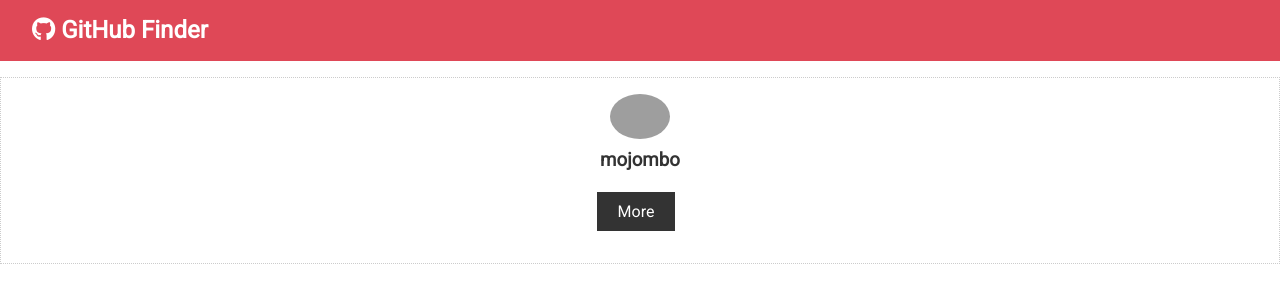
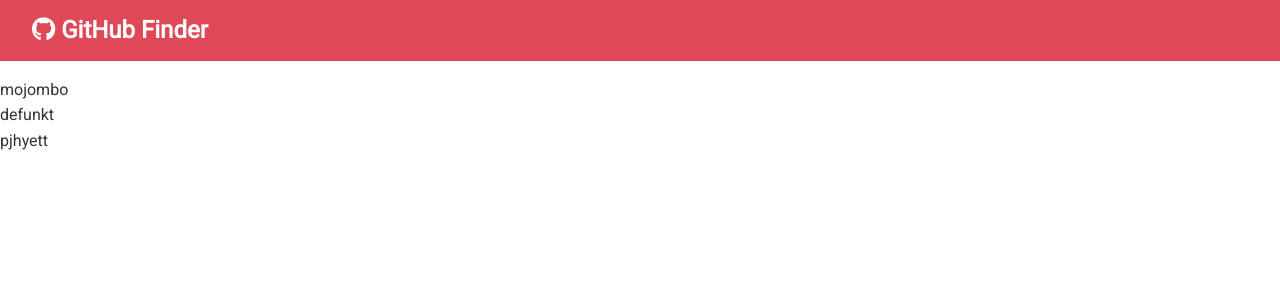
Before and after one commit to Jesse-Tingle/github-finder, a React (Create React App) app: page / in a window 1280 px wide. Shown: the top 300 px of the page. Built offline with nearby package versions, Linux system fonts and the light colour scheme; grey boxes are pictures that could not be loaded.

Commit message:
Users.js and App.js: fix error in state in Users.js -> array needed a colon instead of an equals sign. Updated App.js to render Users.js instead of UserItem

```diff
--- a/src/App.js
+++ b/src/App.js
@@ -1,6 +1,6 @@
 import React, { Component } from "react";
 import Navbar from "./components/layout/Navbar";
-import UserItem from "./components/users/UserItem";
+import Users from "./components/users/Users";
 
 import "./App.css";
 
@@ -9,7 +9,7 @@ class App extends Component {
     return (
       <div className="App">
         <Navbar />
-        <UserItem />
+        <Users />
       </div>
     );
   }
--- a/src/components/users/Users.js
+++ b/src/components/users/Users.js
@@ -2,34 +2,36 @@ import React, { Component } from "react";
 
 class Users extends Component {
   state = {
-      users = [
+    users: [
       {
-            "login": "mojombo",
-            "id": 1,
-            "avatar_url": "https://avatars0.githubusercontent.com/u/1?v=4",
-            "html_url": "https://github.com/mojombo",
+        login: "mojombo",
+        id: 1,
+        avatar_url: "https://avatars0.githubusercontent.com/u/1?v=4",
+        html_url: "https://github.com/mojombo"
       },
       {
-            "login": "defunkt",
-            "id": 2,
-            "avatar_url": "https://avatars0.githubusercontent.com/u/2?v=4",
-            "html_url": "https://github.com/defunkt",
+        login: "defunkt",
+        id: 2,
+        avatar_url: "https://avatars0.githubusercontent.com/u/2?v=4",
+        html_url: "https://github.com/defunkt"
       },
       {
-            "login": "pjhyett",
-            "id": 3,
-            "avatar_url": "https://avatars0.githubusercontent.com/u/3?v=4",
-            "html_url": "https://github.com/pjhyett",
+        login: "pjhyett",
+        id: 3,
+        avatar_url: "https://avatars0.githubusercontent.com/u/3?v=4",
+        html_url: "https://github.com/pjhyett"
       }
     ]
   };
   render() {
-      const { users } = this.state
-    return <div>
+    const { users } = this.state;
+    return (
+      <div>
         {users.map(user => (
-            <div>{user.login }</div>
+          <div>{user.login}</div>
         ))}
-    </div>;
+      </div>
+    );
   }
 }
 
```
Lines whose indentation alone changed are shown as unchanged.
